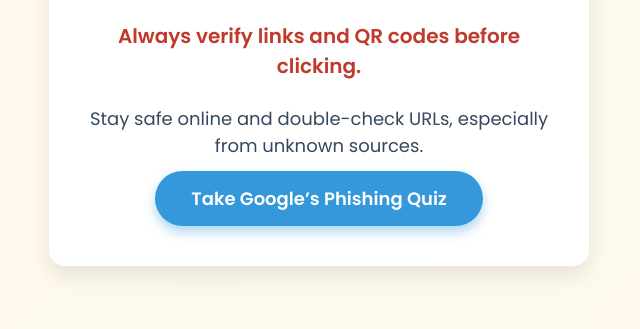
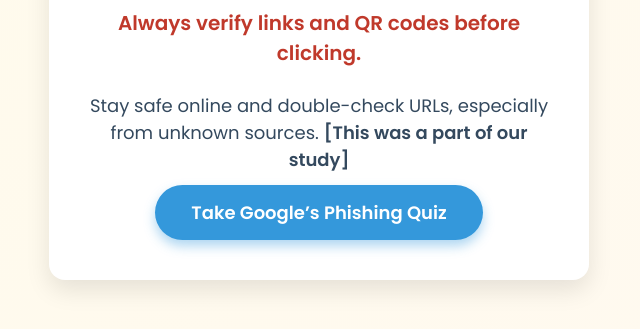
Before and after one commit to Starrpix/phising-awareness, a plain HTML site: page index.html in a window 1280 px wide. Shown: the part 383-712 px from the top of the page, without its empty margins (321-961 px from the left). Drawn offline with Linux system fonts and the light colour scheme.

Commit message:
Update index.html

```diff
--- a/index.html
+++ b/index.html
@@ -106,7 +106,7 @@
     <h1>⚠️ This Could Have Been a Phishing Link</h1>
     <p>You scanned a QR code expecting a reward. But what if it had stolen your data?</p>
     <p class="warning">Always verify links and QR codes before clicking.</p>
-    <p>Stay safe online and double-check URLs, especially from unknown sources.</p>
+    <p>Stay safe online and double-check URLs, especially from unknown sources. <b>[This was a part of our study]</b></p>
     <a class="btn" href="https://phishingquiz.withgoogle.com/" target="_blank" rel="noopener noreferrer">Take Google’s Phishing Quiz</a>
   </div>
 
```
